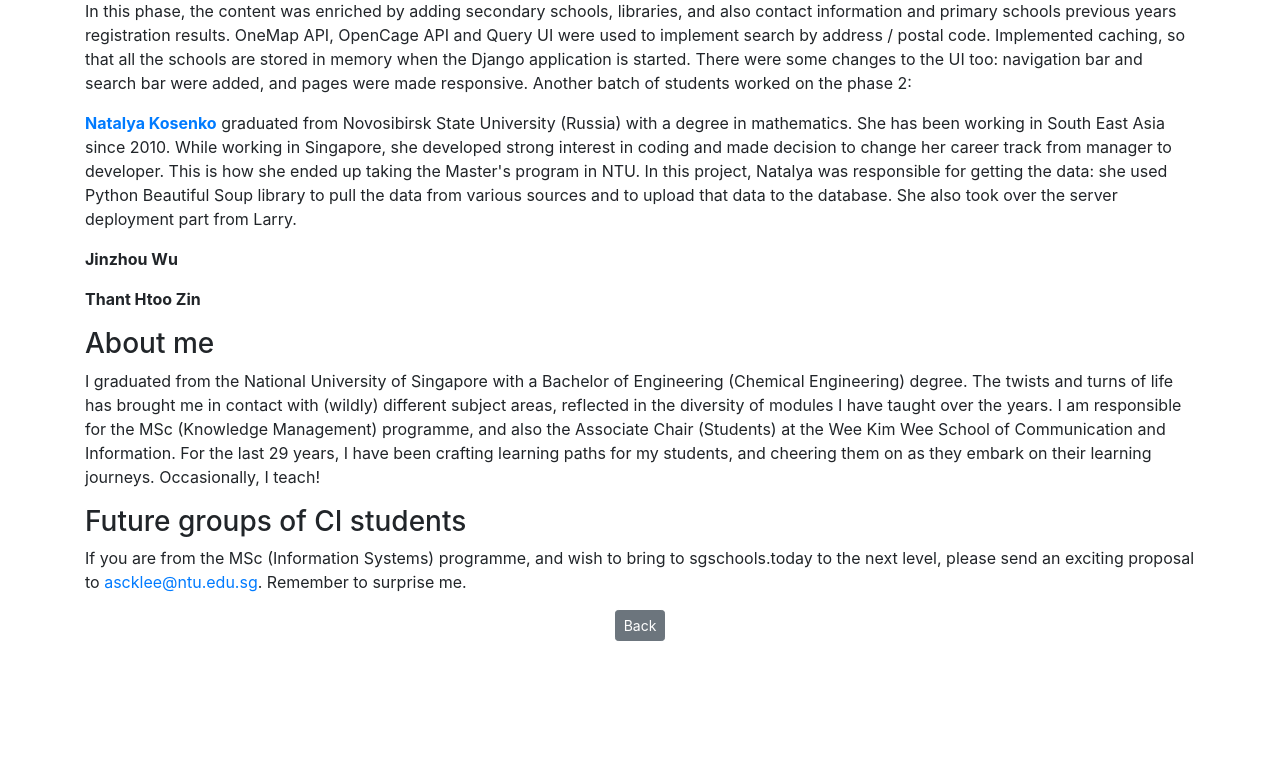
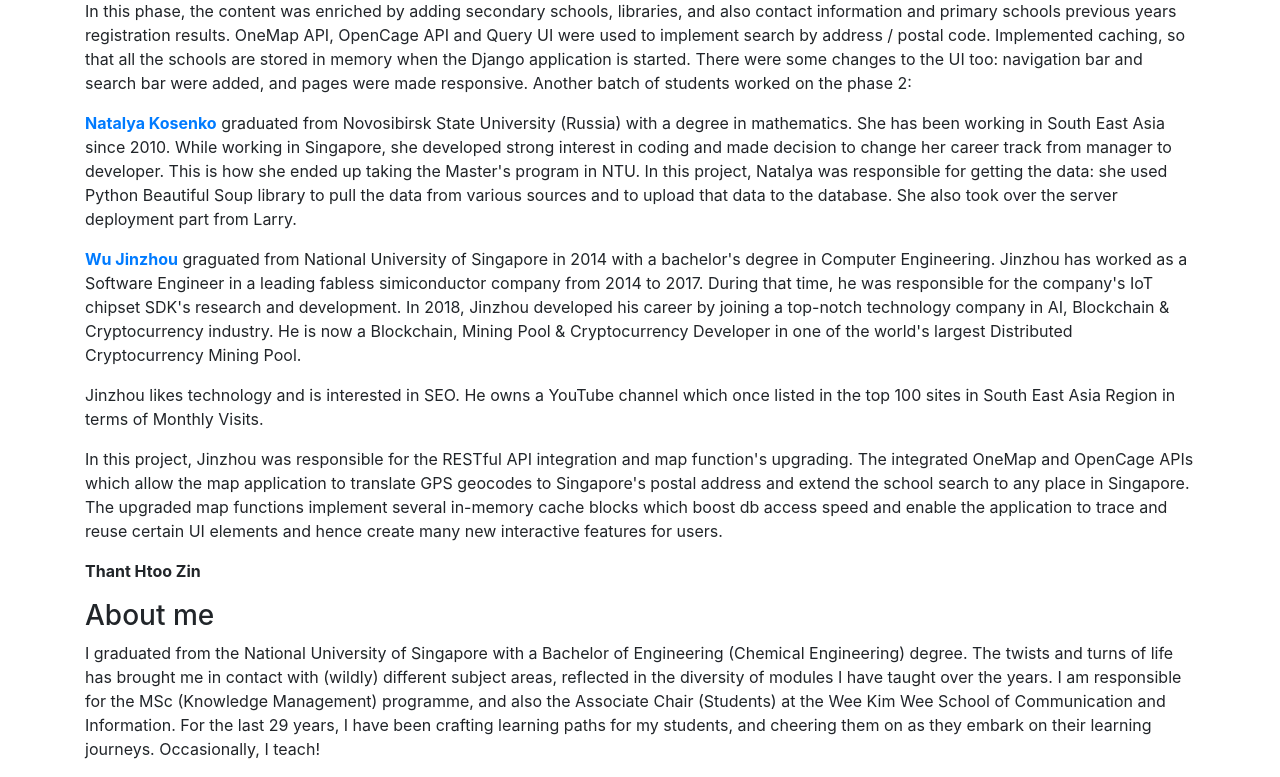
Before and after one commit to sergodeeva/sgschools-today, a Django app: page /about/ in a window 1280 px wide. Shown: the part 1581-2358 px from the top of the page. Before the commit the page ends 2222 px from the top, so only its background shows below. Run offline with Django 3.2, Linux system fonts and the light colour scheme; some libraries are stand-ins or nearby versions.

Commit message:
Add information about Wu Jinzhou

```diff
--- a/schools/templates/about.html
+++ b/schools/templates/about.html
@@ -117,7 +117,21 @@
         also took over the server deployment part from Larry.</p>
 
     <p>
-        <strong>Jinzhou Wu</strong>
+        <strong><a href="https://about.me/wujinzhou" target="_blank">Wu Jinzhou</a></strong> graguated from National
+        University of Singapore in 2014 with a bachelor's degree in Computer Engineering. Jinzhou has worked as a
+        Software Engineer in a leading fabless simiconductor company from 2014 to 2017. During that time, he was
+        responsible for the company's IoT chipset SDK's research and development. In 2018, Jinzhou developed his career
+        by joining a top-notch technology company in AI, Blockchain & Cryptocurrency industry. He is now a Blockchain,
+        Mining Pool & Cryptocurrency Developer in one of the world's largest Distributed Cryptocurrency Mining Pool.</p>
+    <p>
+        Jinzhou likes technology and is interested in SEO. He owns a YouTube channel which once listed in the top 100
+        sites in South East Asia Region in terms of Monthly Visits.</p>
+    <p>
+        In this project, Jinzhou was responsible for the RESTful API integration and map function's upgrading. The
+        integrated OneMap and OpenCage APIs which allow the map application to translate GPS geocodes to Singapore's
+        postal address and extend the school search to any place in Singapore. The upgraded map functions implement
+        several in-memory cache blocks which boost db access speed and enable the application to trace and reuse certain
+        UI elements and hence create many new interactive features for users.
     </p>
 
     <p>
```
